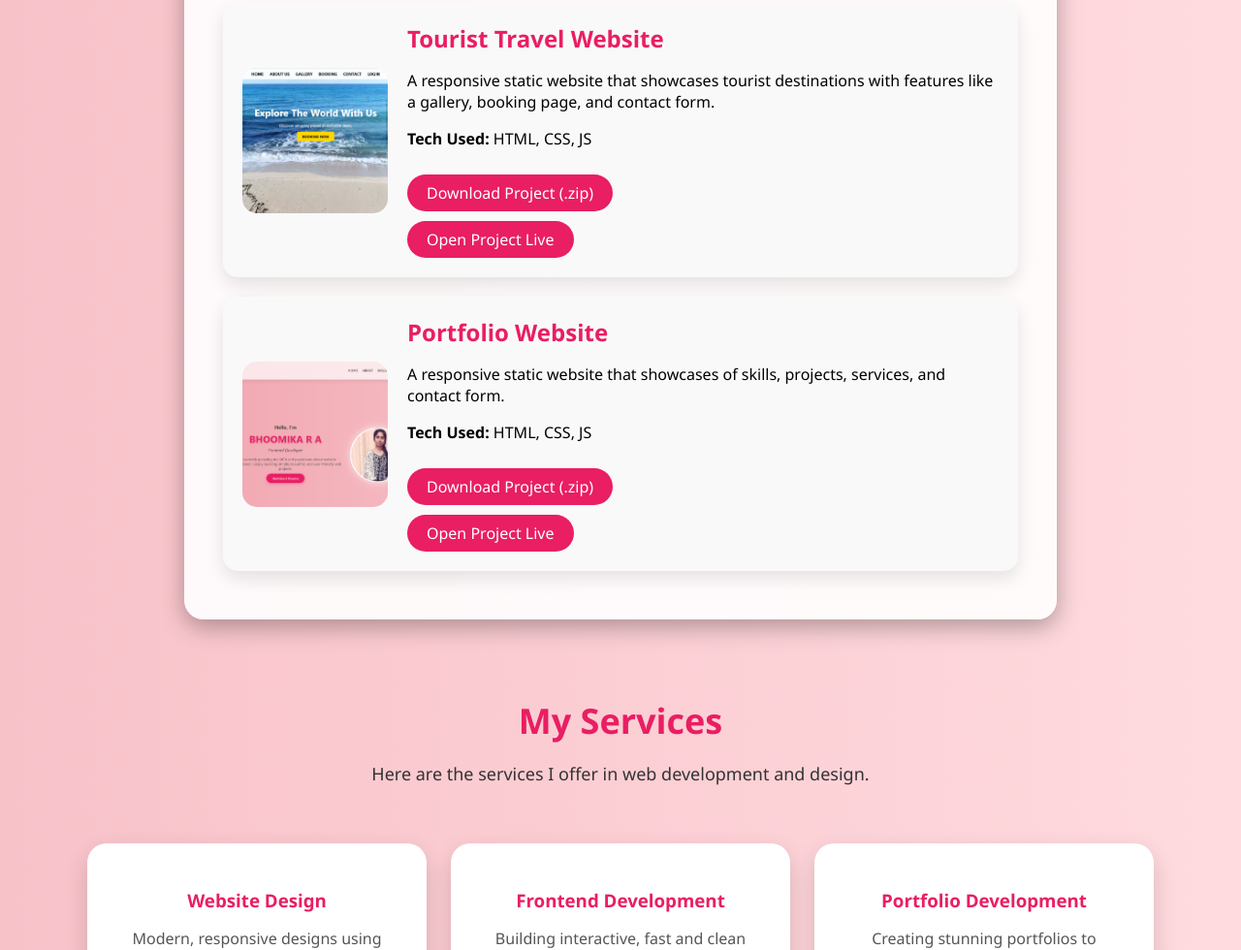
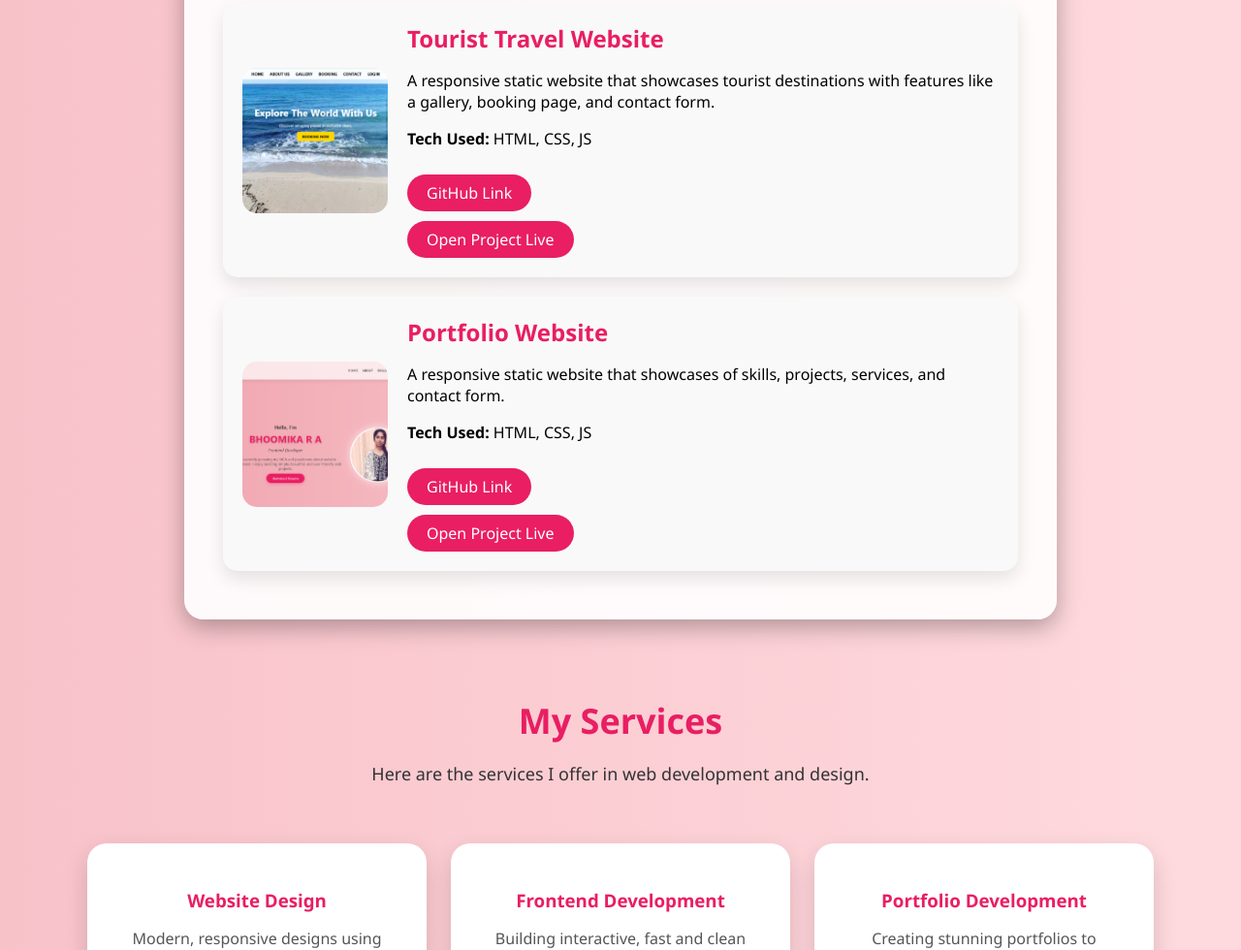
Before and after one commit to BhoomikaRA/Bhoomika_Portfolio_, a plain HTML site: page index.html in a window 1280 px wide. Shown: the part 2051-3031 px from the top of the page at 97% size. Drawn offline with nearby package versions, Linux system fonts and the light colour scheme.

Commit message:
Update index.html

```diff
--- a/index.html
+++ b/index.html
@@ -118,7 +118,7 @@
             A responsive static website that showcases tourist destinations with features like a gallery, booking page, and contact form.
           </p>
           <p><strong>Tech Used:</strong> HTML, CSS, JS</p>
-          <a href="./assets/tourist travel project.zip" download>Download Project (.zip)</a>
+        <a href="https://github.com/BhoomikaRA" target="_blank">GitHub Link</a>
           <br>
           <a href="http://127.0.0.1:5501/HTML/index.html" target="_blank" onclick="showPopup('Project Opened Successfully!')">Open Project Live</a>
         </div>
@@ -131,7 +131,7 @@
             A responsive static website that showcases of skills, projects, services, and contact form.
           </p>
           <p><strong>Tech Used:</strong> HTML, CSS, JS</p>
-          <a href="./assets/BHOOMIKA_PORTFOLIO_.zip" download>Download Project (.zip)</a>
+         <a href="https://github.com/BhoomikaRA" target="_blank">GitHub Link</a>
           <br>
           <a href="https://bhoomikara.github.io/Bhoomika_Portfolio_/" target="_blank">Open Project Live</a>
         </div>
```
